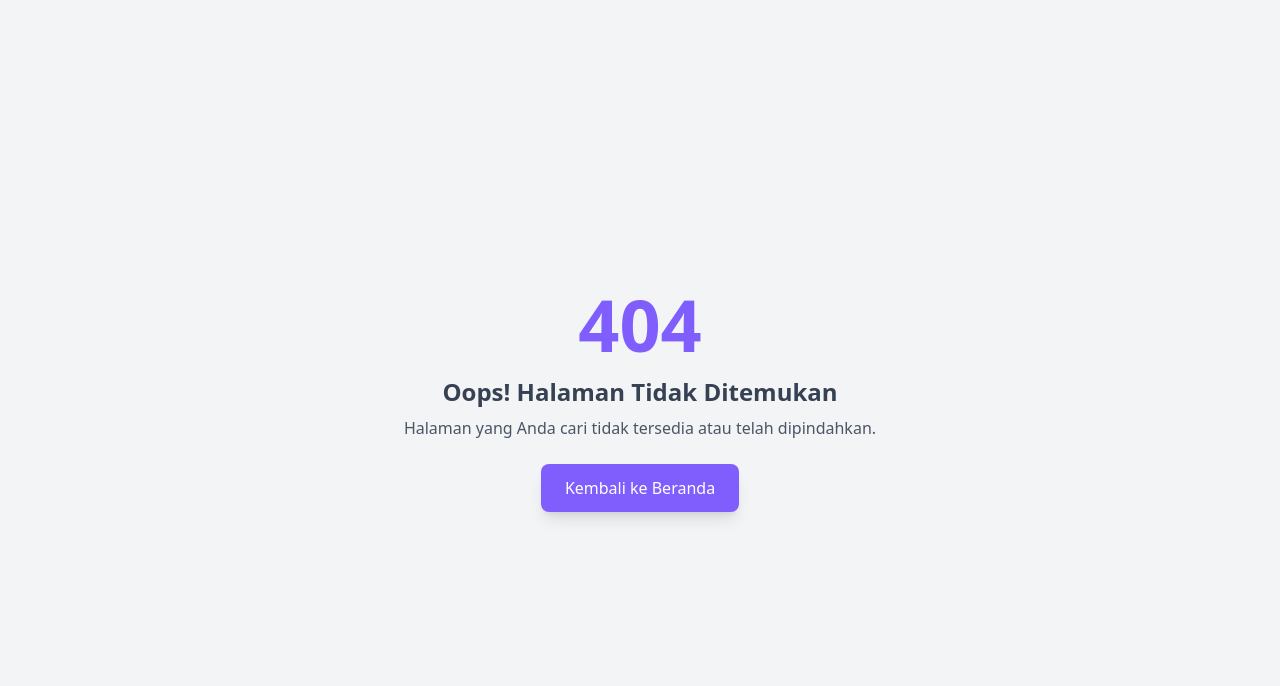
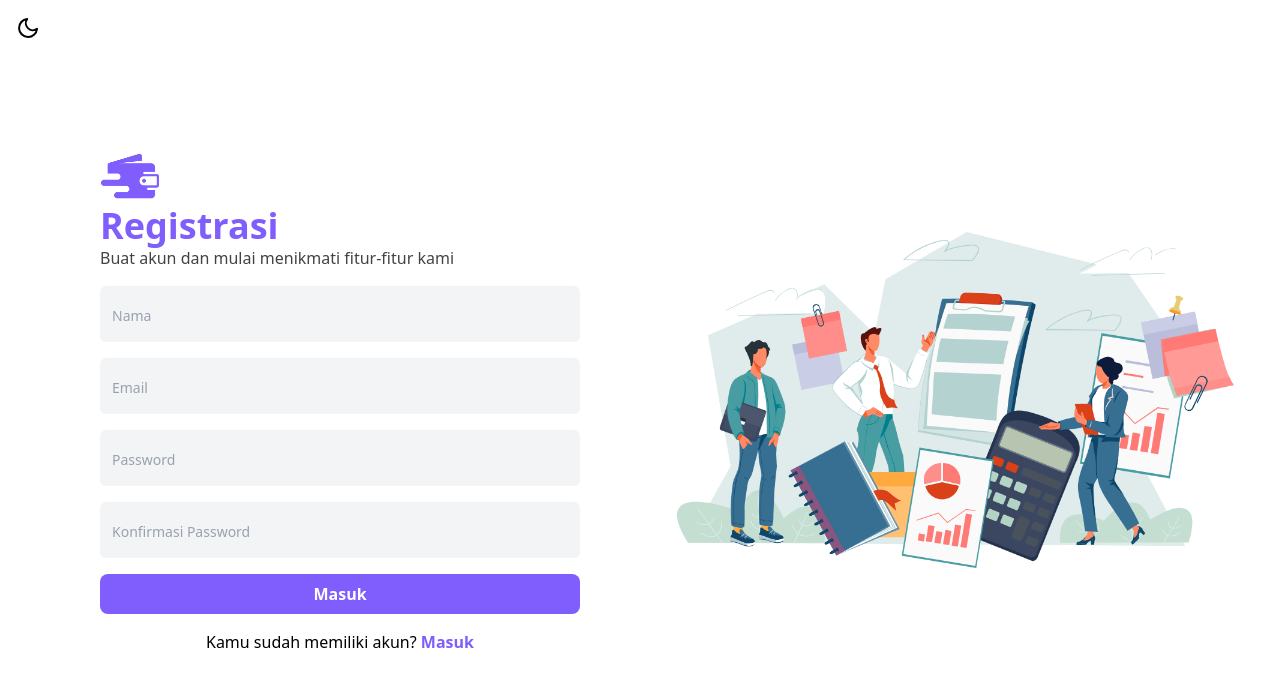
Before and after one commit to Randi-95/capstone2, a React (Vite) app: page /Registrasi in a window 1280 px wide. Before the commit this address had no page. Shown: the top 686 px of the page. Built offline with nearby package versions, Linux system fonts and the light colour scheme.

Commit message:
login , regis

```diff
--- a/index.html
+++ b/index.html
@@ -7,7 +7,7 @@
     <title>Vite + React</title>
     <link rel="stylesheet" href="./src/App.css">
   </head>
-  <body class="h-[9999px]">
+  <body class="">
     <div id="root"></div>
     <script type="module" src="/src/main.jsx"></script>
   </body>
--- a/src/component/elements/Button.jsx
+++ b/src/component/elements/Button.jsx
@@ -1,9 +1,27 @@
+import { Link } from "react-router-dom";
 
-function Button(props){
-    const {classCustom ='', bgColor = 'bg-black', text = 'text-white', border = 'border-gray-500', hover = '', hoverText = '',textSize= 'text-[16px]', padddingXY = 'px-[20px] py-[8px]', borderRadius='rounded-lg' , children} = props;
-    return(
-        <button className={`${bgColor} ${classCustom} ${padddingXY} cursor-pointer border-[1px] ${border} ${borderRadius} duration-[0.3s] group ${hover}`}><p className={`${text} font-[700] flex items-center justify-center ${textSize} ${hoverText} `}>{children}</p></button>
-    )
+function Button(props) {
+    const {
+        to,
+        classCustom = '',
+        bgColor = 'bg-black',
+        text = 'text-white',
+        border = 'border-gray-500',
+        hover = '',
+        hoverText = '',
+        textSize = 'text-[16px]',
+        padddingXY = 'px-[20px] py-[8px]',
+        borderRadius = 'rounded-lg',
+        children
+    } = props;
+
+    return (
+        <Link to={to} className={`${bgColor} ${classCustom} ${padddingXY} cursor-pointer border-[1px] ${border} ${borderRadius} duration-[0.3s] group ${hover} flex items-center justify-center`}>
+            <p className={`${text} font-[700] ${textSize} ${hoverText}`}>
+                {children}
+            </p>
+        </Link>
+    );
 }
 
 export default Button;
--- /dev/null
+++ b/src/component/elements/input.jsx
@@ -0,0 +1,20 @@
+import "../../App.css";
+
+function Input(props){
+    const {nama, type} = props
+    return(
+        <div className="relative">
+        <input type={type} id="email" placeholder=" "
+            className="mt-4  peer block w-full rounded-md px-3 pt-5 pb-4 text-sm font-medium outline-none transition-all dark:text-white bg-gray-100 dark:bg-[#2D2D2D]" required/>
+        <label for="email"
+            className="absolute left-3 top-2 text-gray-500 text-xs font-medium transition-all peer-placeholder-shown:top-5 peer-placeholder-shown:text-sm peer-placeholder-shown:text-gray-400 peer-focus:top-2 peer-focus:text-xs peer-focus:text-purple-500">
+            {nama}
+        </label>
+    </div>
+
+
+
+    )
+}
+
+export default Input;
--- a/src/component/fragments/navbar.jsx
+++ b/src/component/fragments/navbar.jsx
@@ -50,14 +50,14 @@ function Navbar() {
                         <NavLink to="/blogs" className={({ isActive}) => isActive ? "lg:dark:text-primary text-primary dark:text-white font-[500]" : "text-[16px] font-[500] hover:text-primary"}>Blog</NavLink>
                     </li>
                         <div className="button md:hidden flex flex-col gap-3">
-                            <Button bgColor='bg-primary dark:bg-violet-950' border='border-primary' hover='hover: dark:bg-violet-600' hoverText = 'group-hover:text-gray-300 ' classCustom = 'w-full' >Masuk</Button>
+                            <Button to ='/login' bgColor='bg-primary dark:bg-violet-950' border='border-primary' hover='hover: dark:bg-violet-600' hoverText = 'group-hover:text-gray-300 ' classCustom = 'w-full' >Masuk</Button>
                             <Button bgColor='bg-white dark:bg-violet-950' text = 'text-black dark:text-white' border='border-primary' hover='hover: dark:bg-violet-600' hoverText = 'group-hover:text-gray-300 ' classCustom = 'w-full' >Daftar</Button>
                         </div>
                     </ul>
                 </div>
                 <div className="navbar-button flex items-center gap-[15px]">
                     <div className="button hidden md:block">
-                        <Button bgColor='bg-primary dark:bg-violet-950' border='border-primary' hover='hover: dark:bg-violet-600' hoverText = 'group-hover:text-gray-300 ' >Masuk</Button>
+                        <Button to='/login' bgColor='bg-primary dark:bg-violet-950' border='border-primary' hover='hover: dark:bg-violet-600' hoverText = 'group-hover:text-gray-300 ' >Masuk</Button>
                     </div>
                     <DarkModeToggle />
                     <div className="menu-button cursor-pointer block md:hidden" onClick={toggleMenu}>
--- /dev/null
+++ b/src/pages/Login.jsx
@@ -0,0 +1,33 @@
+import Input from "../component/elements/input.jsx";
+import DarkModeToggle from "../component/elements/darkMode.jsx";
+import { Link } from "react-router-dom";
+
+
+function Login(){
+    return(
+        <div className="login h-screen dark:bg-[#0D1117]  flex flex-col justify-center lg:flex-row lg:items-center">
+            <div className="container-login grid lg:grid-cols-2  items-center px-2 lg:px-10 ">
+               <div className="login lg:px-15">
+                <div className="absolute top-4 left-4 ">
+                    <DarkModeToggle />
+                </div>
+                    <img src="/img/logo-capstone.png" alt="" className="w-[60px]"/>
+                    <h1 className="font-bold text-primary text-4xl">Masuk</h1>
+                    <p className="text-[#434343] dark:text-white font-medium">Selamat datang diFinancial Tracker</p>
+                    <form action="">
+                        <Input nama="Email" type= "email"></Input>
+                        <Input nama="Password" type= "password"></Input>
+                        <button type="submit" className="bg-primary mt-4 w-full h-10 font-bold text-white rounded-lg">Masuk</button>
+                    </form>
+                    <p className="text-center font-normal mt-4  dark:text-white">Kamu belum memiliki akun? <Link to='/Registrasi' className="font-bold text-primary">Daftar</Link></p>
+                </div>
+                <div className="foto hidden lg:block">
+                    <img src="/img/login-image.png" alt="" />
+                </div>
+            </div>
+        </div>
+
+    )
+}
+
+export default Login;
--- /dev/null
+++ b/src/pages/daftar.jsx
@@ -0,0 +1,35 @@
+import Input from "../component/elements/input.jsx";
+import DarkModeToggle from "../component/elements/darkMode.jsx";
+import { Link } from "react-router-dom";
+
+
+function Registrasi(){
+    return(
+        <div className="login h-screen dark:bg-[#0D1117]  flex flex-col justify-center lg:flex-row lg:items-center">
+            <div className="container-login grid lg:grid-cols-2  items-center px-2 lg:px-10 ">
+            <div className="login lg:px-15">
+                <div className="absolute top-4 left-4 ">
+                    <DarkModeToggle />
+                </div>
+                    <img src="/img/logo-capstone.png" alt="" className="w-[60px]"/>
+                    <h1 className="font-bold text-primary text-4xl">Registrasi</h1>
+                    <p className="text-[#434343] dark:text-white font-medium">Buat akun dan mulai menikmati fitur-fitur kami</p>
+                    <form action="">
+                        <Input nama="Nama" type= "text"></Input>
+                        <Input nama="Email" type= "email"></Input>
+                        <Input nama="Password" type= "password"></Input>
+                        <Input nama="Konfirmasi Password" type= "password"></Input>
+                        <button type="submit" className="bg-primary mt-4 w-full h-10 font-bold text-white rounded-lg">Masuk</button>
+                    </form>
+                    <p className="text-center font-normal mt-4  dark:text-white">Kamu sudah memiliki akun? <Link to='/login' className="font-bold text-primary">Masuk</Link></p>
+                </div>
+                <div className="foto hidden lg:block">
+                    <img src="/img/login-image.png" alt="" />
+                </div>
+            </div>
+        </div>
+
+    )
+}
+
+export default Registrasi;
```
Also changed, not shown: src/main.jsx (+10 -0 lines), public/img/login-image.png (added), src/App.css (line endings or trailing spaces).
